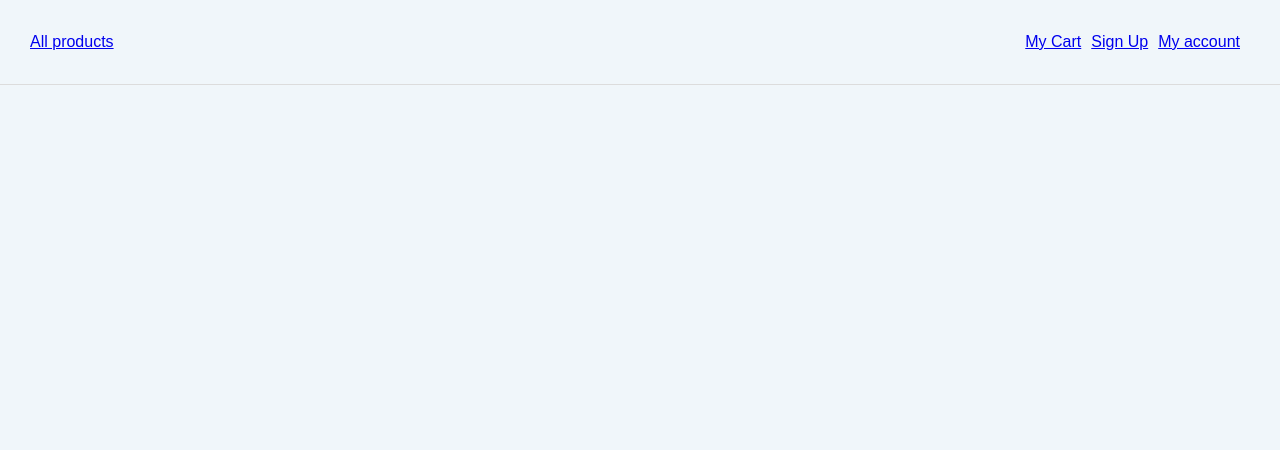
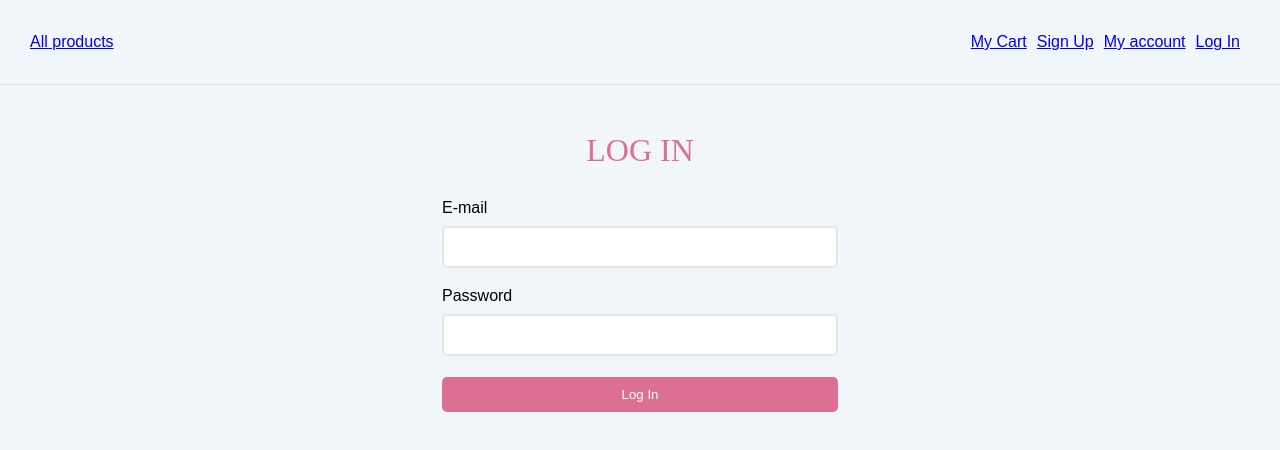
Before and after one commit to terjab/ecommerce-app, a React (Create React App) app: page /login in a window 1280 px wide. Shown: the top 450 px of the page. Built offline with nearby package versions, Linux system fonts and the light colour scheme; no server answers; a web font is replaced by a local one.

Commit message:
Log In page

```diff
--- a/src/App.js
+++ b/src/App.js
@@ -8,6 +8,7 @@ import { Cart } from './pages/Cart'
 import { SignUp } from './pages/SignUp'
 import { Account } from './pages/Account'
 import { PrivateRoute } from './components/PrivateRoute'
+import { Login } from './pages/Login'
 import store from './store'
 
 class App extends Component {
@@ -20,6 +21,7 @@ class App extends Component {
             <Route path="/" exact component={ProductList} />
             <Route path="/cart" component={Cart} />
             <Route path="/signup" component={SignUp} />
+            <Route path="/login" component={Login} />
             <PrivateRoute path="/account" component={Account} />
             <Route path="/:productId" component={ProductDetail} />
           </Switch>
--- a/src/components/Layout/index.js
+++ b/src/components/Layout/index.js
@@ -30,6 +30,7 @@ class Layout extends Component {
             <StyledLink to="/cart">My Cart</StyledLink>
             <StyledLink to="/signup">Sign Up</StyledLink>
             <StyledLink to="/account">My account</StyledLink>
+            <StyledLink to="/login">Log In</StyledLink>
           </HeaderSection>
         </Header>
         <Wrapper>{this.props.children}</Wrapper>
--- /dev/null
+++ b/src/pages/Login/index.js
@@ -0,0 +1,60 @@
+import React, { Component } from 'react'
+import { Formik } from 'formik'
+
+import { schema } from './schema'
+
+import Layout from '../../components/Layout'
+import { Input } from '../../components/Input'
+import { H1 } from '../../components/Typography'
+import { Form, GlobalFormError } from '../../components/Form'
+import Button from '../../components/Button'
+
+class Login extends Component {
+  state = {
+    globalError: '',
+  }
+
+  values = {
+    email: '',
+    password: '',
+  }
+
+  handleSubmit = (values, { setSubmitting }) => {
+    try {
+      setSubmitting(true)
+      console.log(values)
+    } catch (error) {
+      this.setState({ globalError: error.message })
+    }
+    setSubmitting(false)
+  }
+
+  render() {
+    const { globalError } = this.state
+    return (
+      <Layout>
+        <H1 textAlign="center">Log In</H1>
+        <Formik
+          initialValues={this.values}
+          validate={schema}
+          onSubmit={this.handleSubmit}
+        >
+          {({ handleSubmit, isSubmitting }) => (
+            <Form onSubmit={handleSubmit}>
+              {Boolean(globalError) && (
+                <GlobalFormError>{globalError}</GlobalFormError>
+              )}
+              <Input name="email" label="E-mail" type="email" />
+              <Input name="password" label="Password" type="password" />
+              <Button type="submit" disabled={isSubmitting}>
+                Log In
+              </Button>
+            </Form>
+          )}
+        </Formik>
+      </Layout>
+    )
+  }
+}
+
+export { Login }
```
Also changed, not shown: src/pages/Login/schema.js (added), src/pages/Login/styled.js (added).
